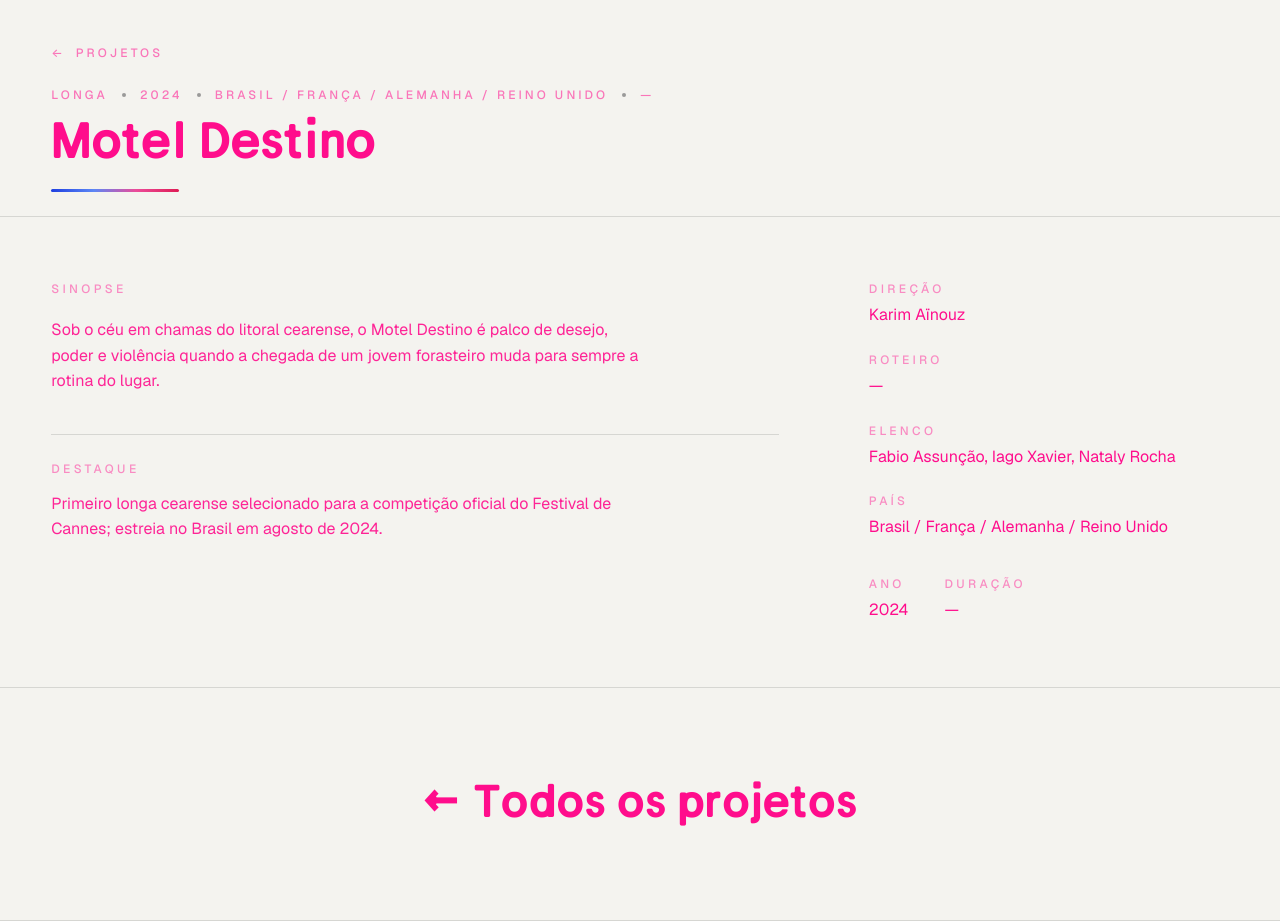
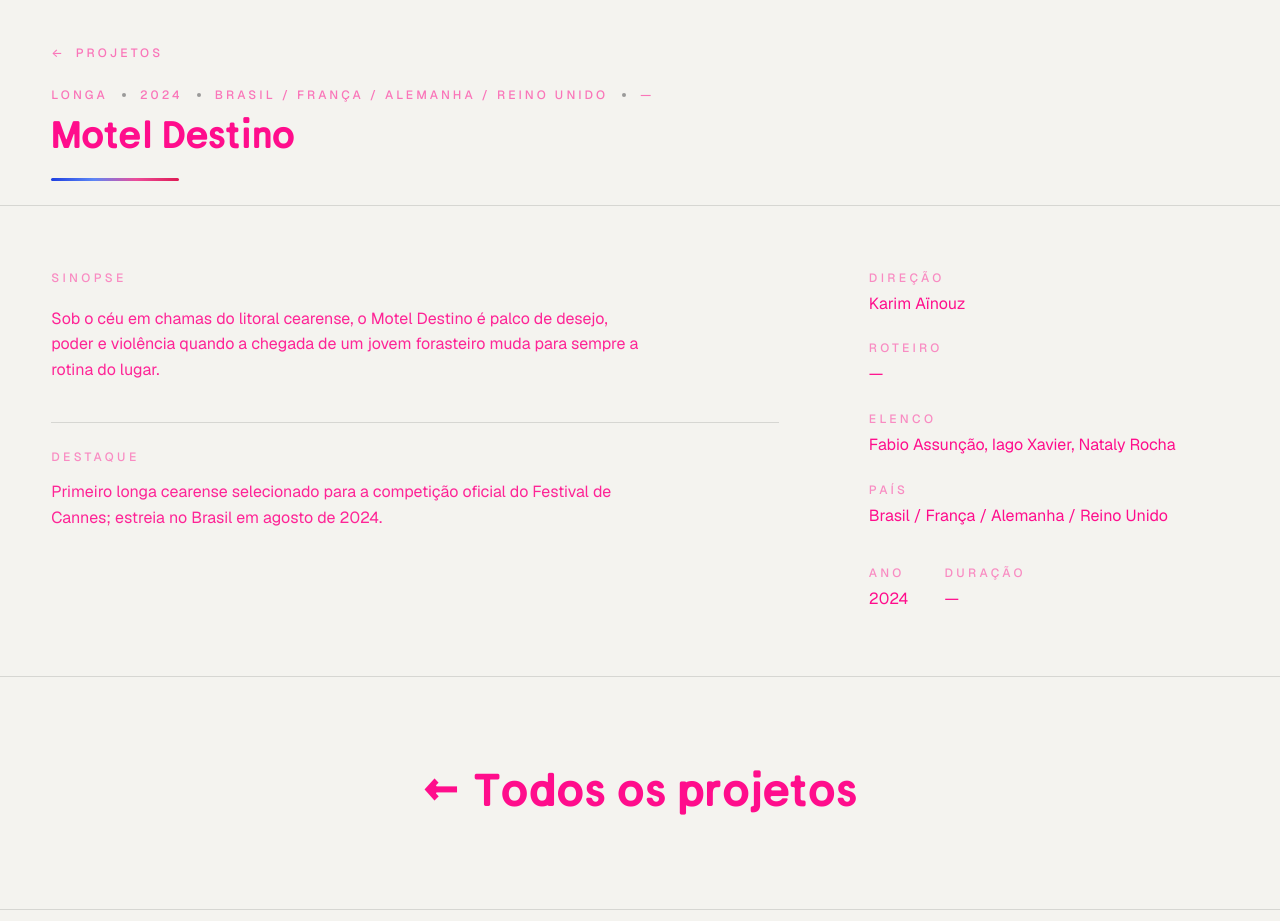
Before and after one commit to rbgondim/inflamavel_prototipo, a plain HTML site: page projeto.html in a window 1280 px wide. Shown: the part 780-1701 px from the top of the page. Drawn offline with Linux system fonts and the light colour scheme.

Commit message:
O título do projeto fica menor que o logo de verdade, não no papel
Na passada anterior eu dei o título como menor que o logo comparando 58px de
font-size com 82px de altura de canvas. São grandezas diferentes e a conta
estava errada: o PNG do logo é 55% espaço vazio, com as letras em y 328–757 de
945. O canvas a 82px rende 37px de letra na tela, não 82. O título, com caixa
alta de 40px, era o maior dos dois.

Medido agora em pixels de tela, não em propriedade css: letra do logo 37,3px
contra caixa alta do título 30,2px, razão 0,81.

O tamanho sai de uma conta para não desencontrar de novo quando o logo mudar. O
logo rende 0,454 da altura que o css pede (429 de 945) e a caixa alta da Serial
B rende 0,70 do font-size. Para a caixa alta ficar em 80% da letra do logo:
0,8 x 0,454 / 0,70 = 0,52 da altura do logo. Sobre clamp(50px, 5.7vw, 84px) dá
clamp(26px, 3vw, 44px).

Os nomes na listagem e as sedes na Info continuam grandes de propósito — a
exceção pedida era só ao entrar na página do filme.

Co-Authored-By: Claude Opus 5 <noreply@anthropic.com>

```diff
--- a/css/site.css
+++ b/css/site.css
@@ -564,9 +564,16 @@ button { font: inherit; color: inherit; }
   font-family: var(--font-display);
   font-weight: 700;
   line-height: .9;
-  /* Menor que o logo do header de propósito: aqui quem manda é a marca,
-     não o nome do filme. O logo vai a 5,7vw; este fica em 4vw. */
-  font-size: clamp(30px, 4vw, 58px);
+  /* Menor que o logo do header de propósito: entrando no projeto quem manda é
+     a marca, não o nome do filme.
+
+     O número sai de uma conta, não do olho. Comparar font-size com a altura do
+     canvas do logo engana: o PNG é 55% espaço vazio, com as letras em y 328–757
+     de 945. Logo o logo rende 0,454 da altura que o css pede, e a caixa alta da
+     Serial B rende 0,70 do font-size. Para a caixa alta ficar em 80% da letra
+     do logo: 0,8 x 0,454 / 0,70 = 0,52 da altura do logo, que é clamp(50px,
+     5.7vw, 84px). */
+  font-size: clamp(26px, 3vw, 44px);
   letter-spacing: -.01em;
   text-wrap: balance;
 }
```
